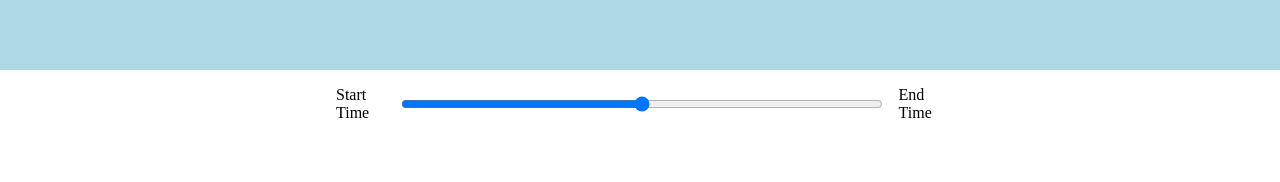
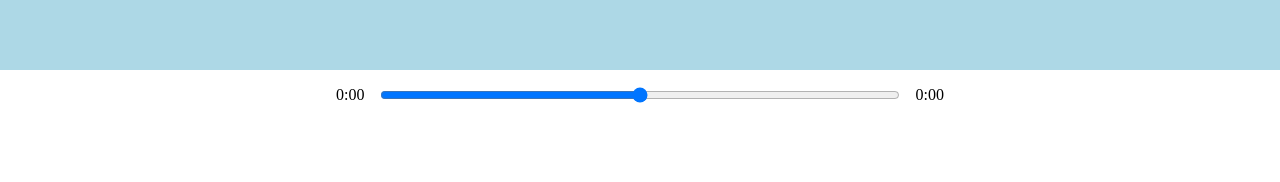
Before and after one commit to FabianUlises/react-music-app, a React (Create React App) app: page / in a window 1280 px wide. Shown: the part 410-592 px from the top of the page. Built offline with nearby package versions, Linux system fonts and the light colour scheme.

Commit message:
Added time and duration to view page

```diff
--- a/src/App.js
+++ b/src/App.js
@@ -7,10 +7,11 @@
 function App() {
   const [songs, setSongs] = useState(data);
   const [currentSong, setCurrentSong] = useState(songs[0]);
+  const [isPlaying, setIsPlaying] = useState()
   return (
     <div className="App">
       <Song currentSong={currentSong} />
-      <Player />
+      <Player setIsPlaying={setIsPlaying} isPlaying={isPlaying} currentSong={currentSong} />
 
     </div>
   );
--- a/src/components/Player.js
+++ b/src/components/Player.js
@@ -1,23 +1,51 @@
-import React from 'react';
+import React, { useRef, useState } from 'react';
 import { FontAwesomeIcon } from '@fortawesome/react-fontawesome';
 import { faPlay, faAngleLeft, faAngleRight } from '@fortawesome/free-solid-svg-icons';
 
 
-const Player = () => {
+const Player = ({currentSong, isPlaying, setIsPlaying}) => {
+    const audioRef = useRef(null);
+    const playSongHandler = () => {
+        console.log(audioRef.current.play())
+        if(isPlaying) {
+            audioRef.current.pause();
+            setIsPlaying(!isPlaying)
+        } else {
+            audioRef.current.play();
+            setIsPlaying(!isPlaying)
+        }
+    };
+
+    const [songInfo, setSongInfo] = useState({
+        currentTime: null,
+        duration: null
+    })
+    const timeUpdateHandler = (e) => {
+        const current = e.target.currentTime;
+        const duration = e.target.duration;
+        setSongInfo({...songInfo, currentTime: current, duration})
+    }
+    const getTime = (time) => {
+        return(
+            Math.floor(time / 60) + ":" + ("0" + Math.floor(time % 60)).slice(-2)
+        )
+    }
+
     return(
         <div className="player">
             <div className="time-control">
-                <p>Start Time</p>
+                <p>{getTime(songInfo.currentTime)}</p>
                 <input type="range" />
-                <p>End Time</p>
+                <p>{getTime(songInfo.duration)}</p>
             </div>
             <div className="play-control">
                 <FontAwesomeIcon size='2x' className='skip-back' icon={faAngleLeft} />
-                <FontAwesomeIcon size='2x' className='play' icon={faPlay} />
+                <FontAwesomeIcon onClick={playSongHandler} size='2x' className='play' icon={faPlay} />
                 <FontAwesomeIcon size='2x' className='skip-forward' icon={faAngleRight} />
             </div>
+            <audio onTimeUpdate={timeUpdateHandler} ref={audioRef} src={currentSong.audio}></audio>
         </div>
     )
-}
+};
 
 export default Player;
```
